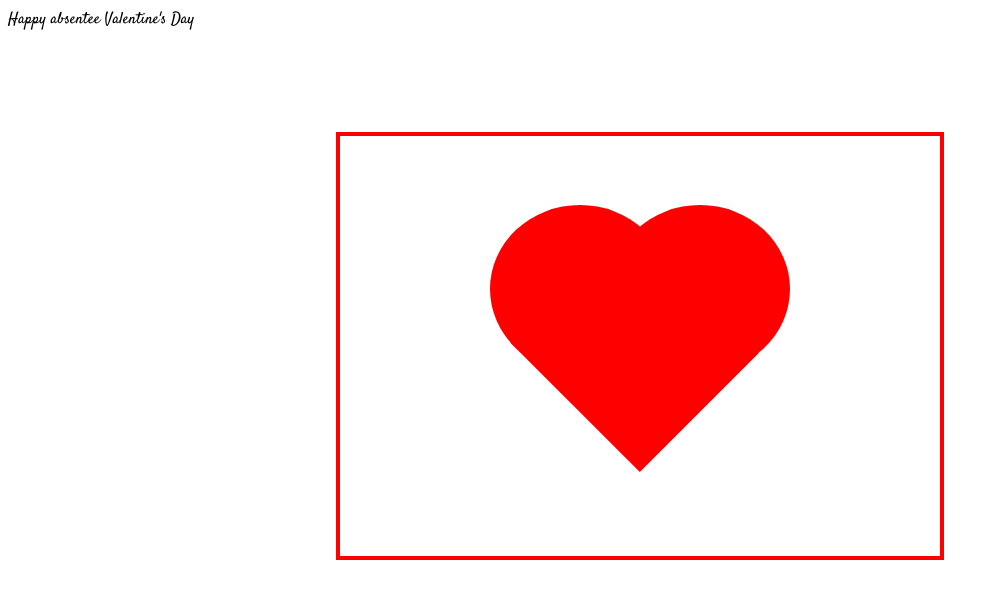
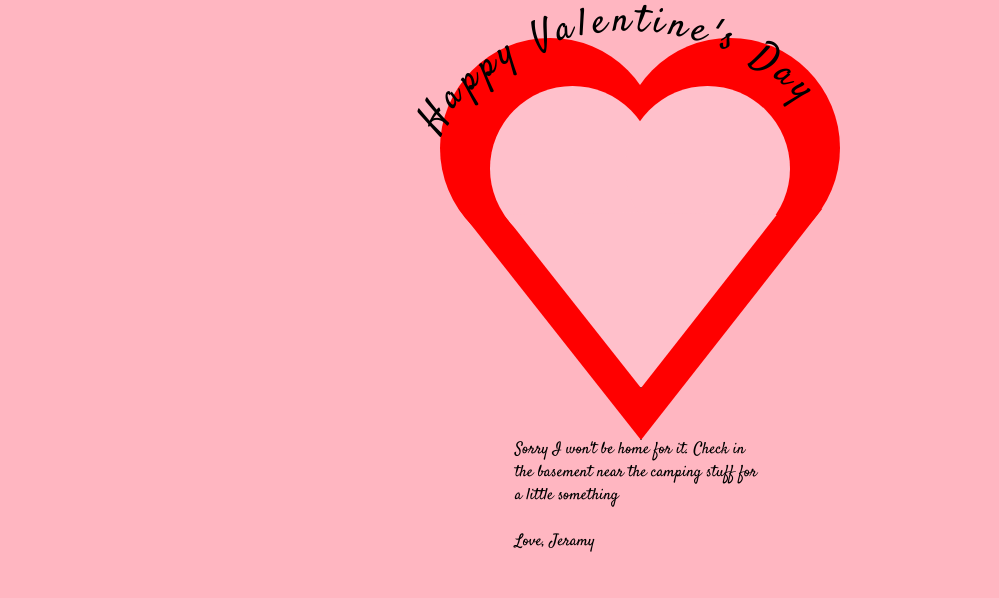
Before and after one commit to jrutley/valentine, a website: page client/index.html in a window 1280 px wide. Shown: the whole page, without its empty margins (0-999 px from the left). Drawn offline with nearby package versions, Linux system fonts and the light colour scheme; files that its build step writes are made by us from their sources.

Commit message:
Added heart and message

```diff
--- a/client/index.html
+++ b/client/index.html
@@ -1,26 +1,35 @@
 <html>
-  <head>
+
+<head>
     <link href="https://fonts.googleapis.com/css?family=Satisfy" rel="stylesheet">
     <link rel="stylesheet" href="styles/main.css">
     <title>Happy Valentine's Day</title>
-  </head>
-  <body>
+</head>
+
+<body>
     <div id="outerContainer">
-      <div id="weatherDisplay">
-        <div>
-          Happy absentee Valentine's Day
+        <div id='warped'>
+            <span class='w0'>H</span><span class='w1'>a</span><span class='w2'>p</span><span class='w3'>p</span><span class='w4'>y</span><span class='w5'> </span><span class='w6'>V</span><span class='w7'>a</span><span class='w8'>l</span><span class='w9'>e</span>
+            <span class='w10'>n</span><span class='w11'>t</span><span class='w12'>i</span><span class='w13'>n</span><span class='w14'>e</span><span class='w15'>'</span><span class='w16'>s</span><span class='w17'> </span><span class='w18'>D</span>
+            <span class='w19'>a</span>
+            <span class='w20'>y</span>
         </div>
         <div class="box">
-          <div id="left-outer"></div>
-          <div id="right-outer"></div>
-          <div id="bottom-outer"></div>
+            <div class="left-outer"></div>
+            <div class="right-outer"></div>
+            <div class="bottom-outer"></div>
+            <div class="box inner-box">
+                <div class="left-outer"></div>
+                <div class="right-outer"></div>
+                <div class="bottom-outer"></div>
+            </div>
         </div>
-      </div>
+        <div class="center">Sorry I won't be home for it. Check in the basement near the camping stuff for a little something</div>
+        <p class="center">&nbsp;</p>
+        <div class="center">Love, Jeramy</div>
     </div>
-    <script
-  src="https://code.jquery.com/jquery-3.1.1.min.js"
-  integrity="sha256-hVVnYaiADRTO2PzUGmuLJr8BLUSjGIZsDYGmIJLv2b8="
-  crossorigin="anonymous"></script>
+    <script src="https://code.jquery.com/jquery-3.1.1.min.js" integrity="sha256-hVVnYaiADRTO2PzUGmuLJr8BLUSjGIZsDYGmIJLv2b8=" crossorigin="anonymous"></script>
     <script src="scripts/main.js"></script>
-  </body>
+</body>
+
 </html>
--- a/client/sass/main.scss
+++ b/client/sass/main.scss
@@ -1,42 +1,246 @@
 body {
     font-family: 'Satisfy', cursive;
+    background: lightpink;
 }
 
-.box{
+.box {
     position: relative;
     margin: auto;
-  display: block;
-  margin-top: 8%;
-  width: 600px;
-  height: 420px;
+    margin-top: 40px;
     background: none;
-  border: 4px solid red;
-
-	#left-outer{
+    z-index: 1;
+    .left-outer {
         position: absolute;
-		top: 16.5%;
-		left: 25%;
-		width: 30%;
-		height: 40%;
+        top: 0%;
+        left: 0%;
+        width: 55%;
+        height: 55%;
         background: red;
         border-radius: 50%;
     }
-	#right-outer{
+    .right-outer {
         position: absolute;
-		top: 16.5%;
-		right: 25%;
-		width: 30%;
-		height: 40%;
+        top: 0%;
+        right: 0%;
+        width: 55%;
+        height: 55%;
         background: red;
         border-radius: 50%;
     }
-	#bottom-outer{
+    .bottom-outer {
         position: absolute;
-		top: 30.5%;
-		right: 35.7%;
-		width: 30.5%;
-		height: 40%;
+        width: 100%;
+        height: 100%;
         background: red;
-		transform: rotate(45deg);
+        clip-path: polygon(49% 42%, 95.1% 42.5%, 50% 100%, 4.6% 42.5%);
+        border: 1px solid black;
     }
 }
+
+@media (max-width: 400px) {
+    .box {
+        width: 100%;
+        height: 100%;
+    }
+}
+
+@media (min-width: 400px) {
+    .box {
+        width: 400px;
+        height: 400px;
+    }
+}
+
+.inner-box {
+    width: 75%;
+    height: 75%;
+    border: 0px;
+    top: 12%;
+    .left-outer {
+        background: pink;
+    }
+    .right-outer {
+        background: pink;
+    }
+    .bottom-outer {
+        background: pink;
+    }
+}
+
+#warped {
+    position: relative;
+    display: block;
+    height: 100px;
+    margin: 0 auto;
+    width: 500px;
+    margin-top: -110px;
+    span {
+        font-family: 'Satisfy';
+        font-size: 38px;
+        font-weight: regular;
+        font-style: normal;
+        line-height: 0.65;
+        white-space: pre;
+        overflow: visible;
+        padding: 0px;
+        z-index: 2
+    }
+    .w0 {
+        transform: rotate(-7.25rad);
+        width: 25px;
+        height: 24px;
+        left: 43.16px;
+        top: 203.03px;
+    }
+    .w1 {
+        transform: rotate(-7.13rad);
+        width: 17px;
+        height: 24px;
+        left: 62.9px;
+        top: 183.18px;
+    }
+    .w2 {
+        transform: rotate(-7.02rad);
+        width: 17px;
+        height: 24px;
+        left: 78.81px;
+        top: 167.35px;
+    }
+    .w3 {
+        transform: rotate(-6.91rad);
+        width: 17px;
+        height: 24px;
+        left: 96.04px;
+        top: 153.59px;
+    }
+    .w4 {
+        transform: rotate(-6.81rad);
+        width: 15px;
+        height: 24px;
+        left: 114.48px;
+        top: 142.4px;
+    }
+    .w5 {
+        transform: rotate(-6.73rad);
+        width: 11px;
+        height: 24px;
+        left: 131.86px;
+        top: 134.39px;
+    }
+    .w6 {
+        transform: rotate(-6.64rad);
+        width: 19px;
+        height: 24px;
+        left: 146.81px;
+        top: 126.52px;
+    }
+    .w7 {
+        transform: rotate(-6.54rad);
+        width: 17px;
+        height: 24px;
+        left: 169.45px;
+        top: 119.86px;
+    }
+    .w8 {
+        transform: rotate(-6.47rad);
+        width: 8px;
+        height: 24px;
+        left: 190.8px;
+        top: 116.21px;
+    }
+    .w9 {
+        transform: rotate(-6.4rad);
+        width: 14px;
+        height: 24px;
+        left: 203.79px;
+        top: 113.89px;
+    }
+    .w10 {
+        transform: rotate(-6.31rad);
+        width: 18px;
+        height: 24px;
+        left: 223.27px;
+        top: 112.42px;
+    }
+    .w11 {
+        transform: rotate(-6.24rad);
+        width: 11px;
+        height: 24px;
+        left: 246.12px;
+        top: 112.67px;
+    }
+    .w12 {
+        transform: rotate(-6.18rad);
+        width: 10px;
+        height: 24px;
+        left: 261.59px;
+        top: 113.87px;
+    }
+    .w13 {
+        transform: rotate(-6.1rad);
+        width: 18px;
+        height: 24px;
+        left: 276.64px;
+        top: 116.69px;
+    }
+    .w14 {
+        transform: rotate(-6.02rad);
+        width: 14px;
+        height: 24px;
+        left: 299.39px;
+        top: 121.5px;
+    }
+    .w15 {
+        transform: rotate(-5.96rad);
+        width: 4px;
+        height: 24px;
+        left: 317.56px;
+        top: 125.54px;
+    }
+    .w16 {
+        transform: rotate(-5.9rad);
+        width: 13px;
+        height: 24px;
+        left: 325.92px;
+        top: 130.3px;
+    }
+    .w17 {
+        transform: rotate(-5.83rad);
+        width: 11px;
+        height: 24px;
+        left: 342.25px;
+        top: 137.13px;
+    }
+    .w18 {
+        transform: rotate(-5.73rad);
+        width: 24px;
+        height: 24px;
+        left: 355.78px;
+        top: 148.25px;
+    }
+    .w19 {
+        transform: rotate(-5.61rad);
+        width: 17px;
+        height: 24px;
+        left: 379.47px;
+        top: 162.6px;
+    }
+    .w20 {
+        transform: rotate(-5.5rad);
+        width: 15px;
+        height: 24px;
+        left: 396.49px;
+        top: 177.01px;
+    }
+}
+
+#warped>span[class^=w]:nth-of-type(n+0) {
+    display: block;
+    position: absolute;
+    transform-origin: 50% 100%;
+}
+
+.center {
+    margin: 0 auto;
+    width: 250px;
+}
```
Lines whose indentation alone changed are shown as unchanged.
